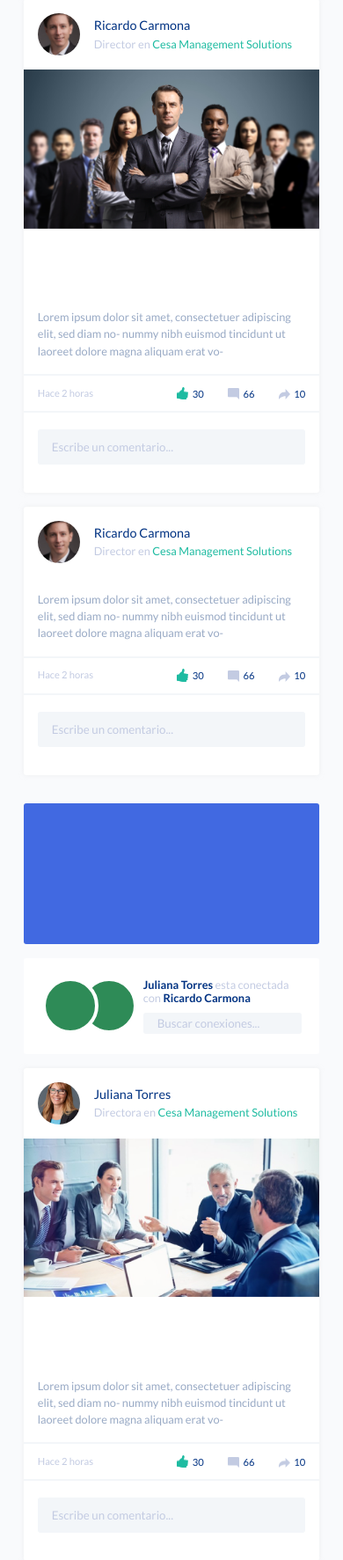
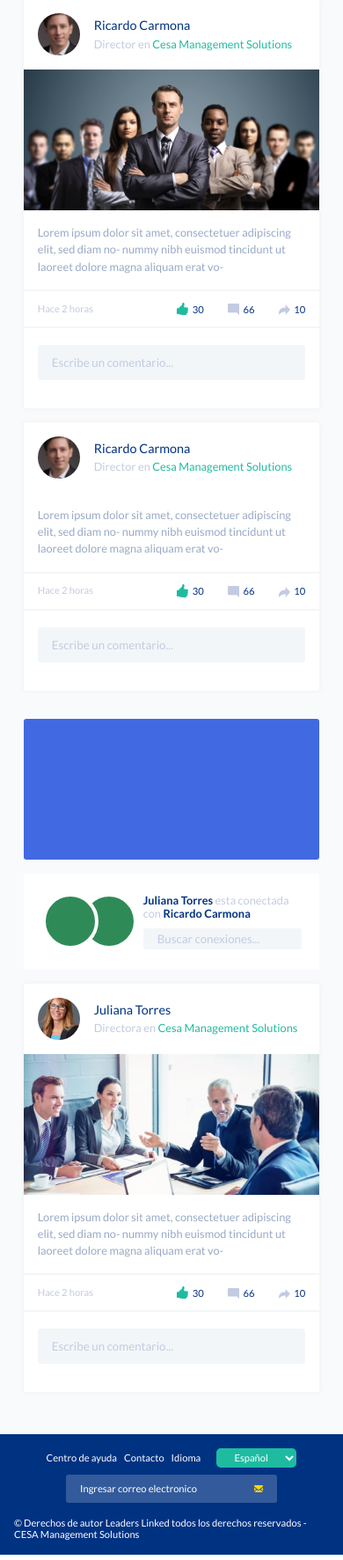
Before and after one commit to domingoacd/leaders-test, a PHP site: page / in a window 390 px wide. Shown: the part 1270-3043 px from the top of the page at 88% size. Run offline with PHP 8.4, Linux system fonts and the light colour scheme.

Commit message:
Added responsive

```diff
--- a/styles/home.css
+++ b/styles/home.css
@@ -649,6 +649,10 @@
     align-items: center;
   }
 
+  .home-content .home-publish-post form .home-publish-post__buttons {
+    display: none;
+  }
+
   .home-suggestions .home-suggestions__options {
     flex-direction: column;
   }
@@ -683,7 +687,7 @@
     width: 90%;
   }
 
-  .home-content .home-publish-post form .home-publish-post__buttons {
-    display: none;
+  .home-posts .home-posts__column .post-box .post-box__content .post-box__content__image {
+    height: 10rem;
   }
 }
--- a/styles/navbar.css
+++ b/styles/navbar.css
@@ -215,6 +215,7 @@
   }
 
   .nav-menu .nav-menu__mobile-menu .nav-menu__search {
+    max-width: 30rem;
     flex: 1;
     margin: 0 1rem;
   }
```
